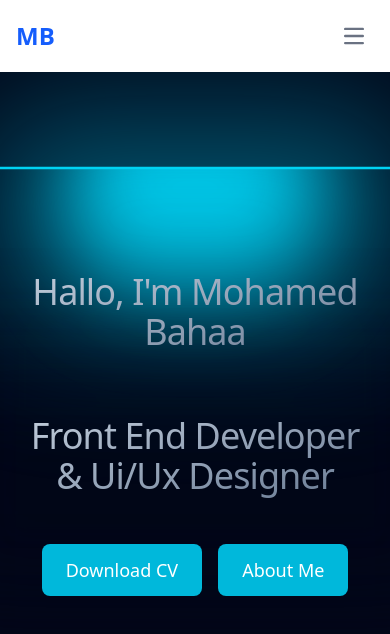
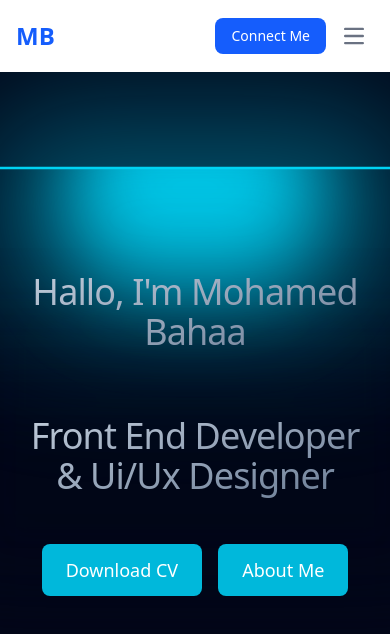
Before and after one commit to mo-bahaa2/potofolio, a Next.js app: page / in a window 390 px wide. Shown: the top 634 px of the page. Built offline with nearby package versions, Linux system fonts and the light colour scheme.

Commit message:
final edit

```diff
--- a/src/app/_Navbar/Page.jsx
+++ b/src/app/_Navbar/Page.jsx
@@ -14,16 +14,30 @@
         : 'text-gray-900 border-transparent hover:border-blue-600 hover:text-blue-600 dark:text-white dark:hover:text-blue-400'
     }`;
 
+  const handleCloseMenu = () => setIsOpen(false);
+
   return (
     <nav className="bg-white border-gray-200 dark:bg-gray-900">
       <div className="max-w-screen-xl flex flex-wrap items-center justify-between mx-auto p-4">
+        {/* Logo */}
         <Link href="/" className="flex items-center space-x-3 rtl:space-x-reverse">
           <span className="self-center text-2xl font-semibold whitespace-nowrap text-blue-600 dark:text-white">MB</span>
         </Link>
+
+        {/* Mobile Right Controls (Hamburger + Button) */}
+        <div className="flex md:hidden items-center gap-2">
+          <Link
+            href="/contact"
+            className="text-white bg-blue-600 hover:bg-blue-700 font-medium rounded-lg text-sm px-4 py-2 transition"
+            onClick={handleCloseMenu}
+          >
+            Connect Me
+          </Link>
+
           <button
             type="button"
             onClick={() => setIsOpen(!isOpen)}
-          className="inline-flex items-center p-2 w-10 h-10 justify-center text-sm text-gray-500 rounded-lg md:hidden hover:bg-gray-100 focus:outline-none focus:ring-2 focus:ring-gray-200 dark:text-gray-400 dark:hover:bg-gray-700 dark:focus:ring-gray-600"
+            className="inline-flex items-center p-2 w-10 h-10 justify-center text-sm text-gray-500 rounded-lg hover:bg-gray-100 focus:outline-none focus:ring-2 focus:ring-gray-200 dark:text-gray-400 dark:hover:bg-gray-700 dark:focus:ring-gray-600"
             aria-controls="navbar-default"
             aria-expanded={isOpen}
           >
@@ -32,23 +46,26 @@
               <path stroke="currentColor" strokeLinecap="round" strokeLinejoin="round" strokeWidth={2} d="M1 1h15M1 7h15M1 13h15" />
             </svg>
           </button>
+        </div>
+
+        {/* Links */}
         <div className={`${isOpen ? 'block' : 'hidden'} w-full md:block md:w-auto`} id="navbar-default">
           <ul className="font-medium flex flex-col p-4 md:p-0 mt-4 border border-gray-100 rounded-lg bg-gray-50 md:flex-row md:space-x-8 rtl:space-x-reverse md:mt-0 md:border-0 md:bg-white dark:bg-gray-800 md:dark:bg-gray-900 dark:border-gray-700">
             <li>
-              <Link href="/" className={linkClass('/')}>Home</Link>
+              <Link href="/" className={linkClass('/')} onClick={handleCloseMenu}>Home</Link>
             </li>
             <li>
-              <Link href="/about" className={linkClass('/about')}>About</Link>
+              <Link href="/about" className={linkClass('/about')} onClick={handleCloseMenu}>About</Link>
             </li>
             <li>
-              <Link href="/projects" className={linkClass('/projects')}>Projects</Link>
+              <Link href="/projects" className={linkClass('/projects')} onClick={handleCloseMenu}>Projects</Link>
             </li>
             <li>
-              <Link href="/contact" className={linkClass('/contact')}>Contact</Link>
+              <Link href="/contact" className={linkClass('/contact')} onClick={handleCloseMenu}>Contact</Link>
             </li>
           </ul>
         </div>
       </div>
     </nav>
-  )
+  );
 }
```
Lines whose indentation alone changed are shown as unchanged.
